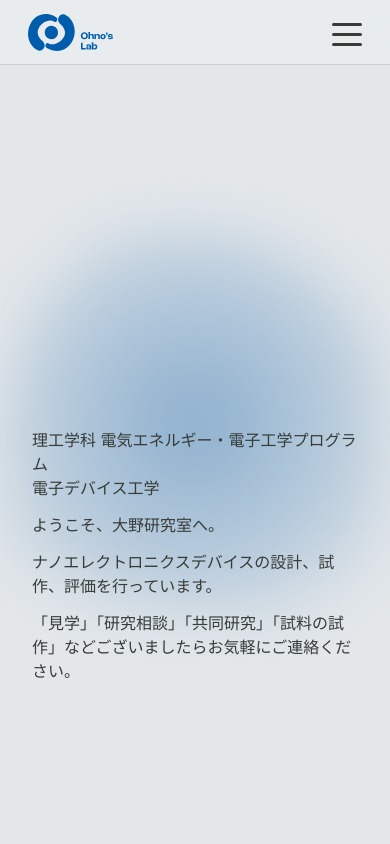
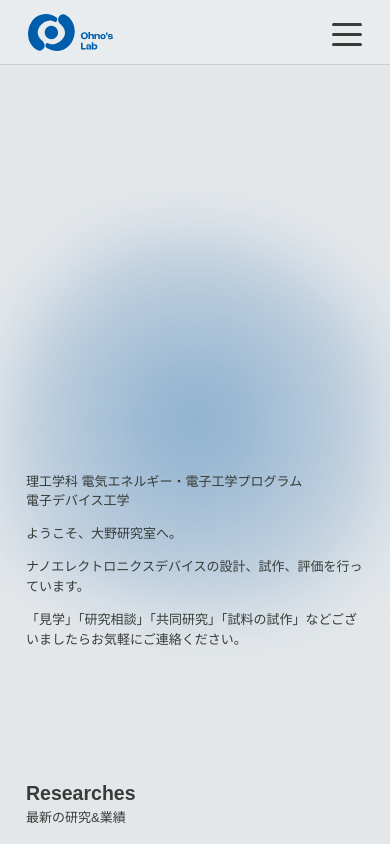
Before and after one commit to svertkatter/ohnolab3, a Nuxt app: page / in a window 390 px wide. Shown: the top 844 px of the page. Built offline with nearby package versions, Linux system fonts and the light colour scheme; a web font is replaced by a local one.

Commit message:
style: :lipstick: スタイルの調整

```diff
--- a/assets/css/style.css
+++ b/assets/css/style.css
@@ -798,6 +798,14 @@ img {
         /* --grid-sm-width:200px; */
     }
 
+    body{
+        font-size: 13px;
+    }
+
+    .top{
+        height: calc(100dvh - 15em);
+    }
+
     .full-screen {
         position: fixed;
         top: 0;
```
